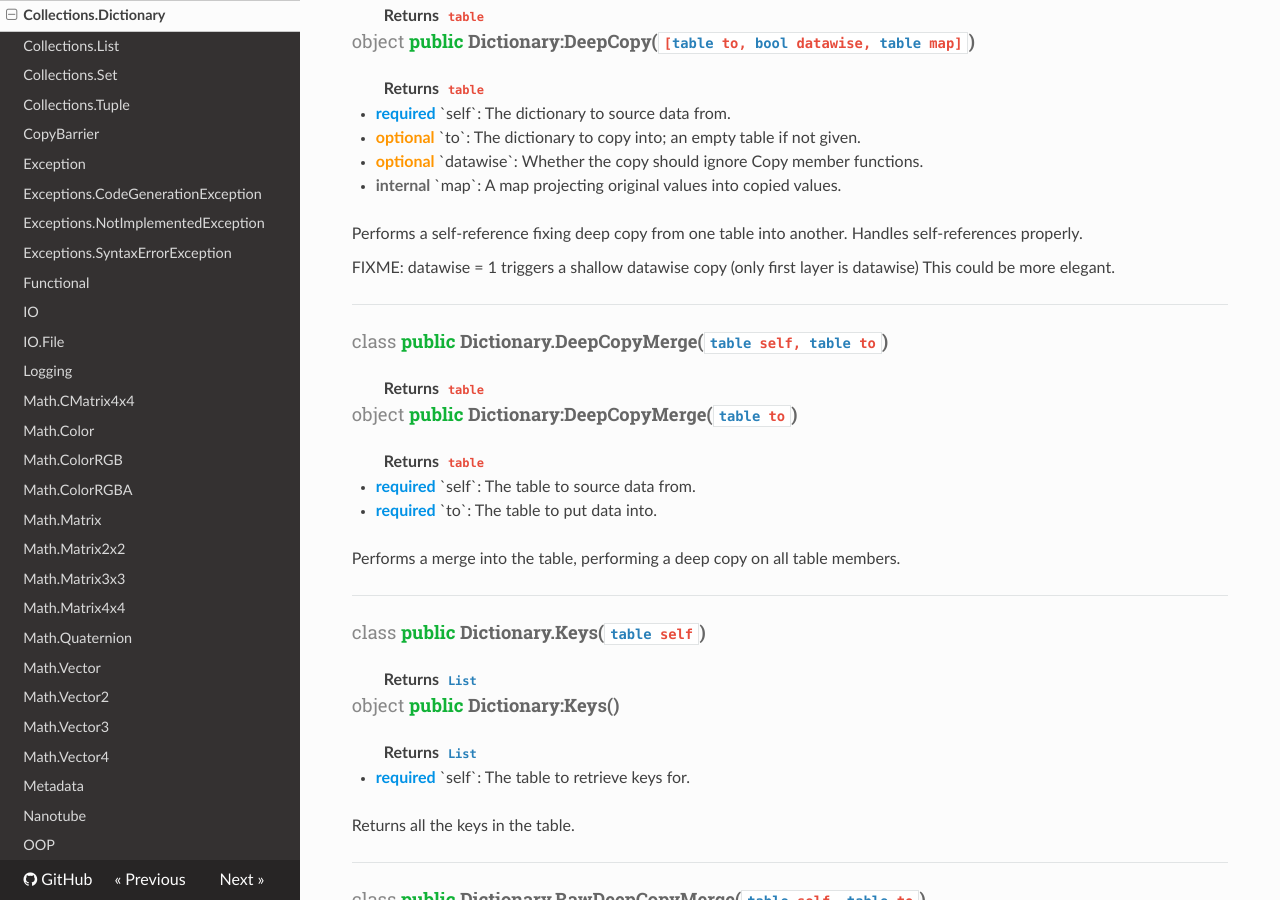
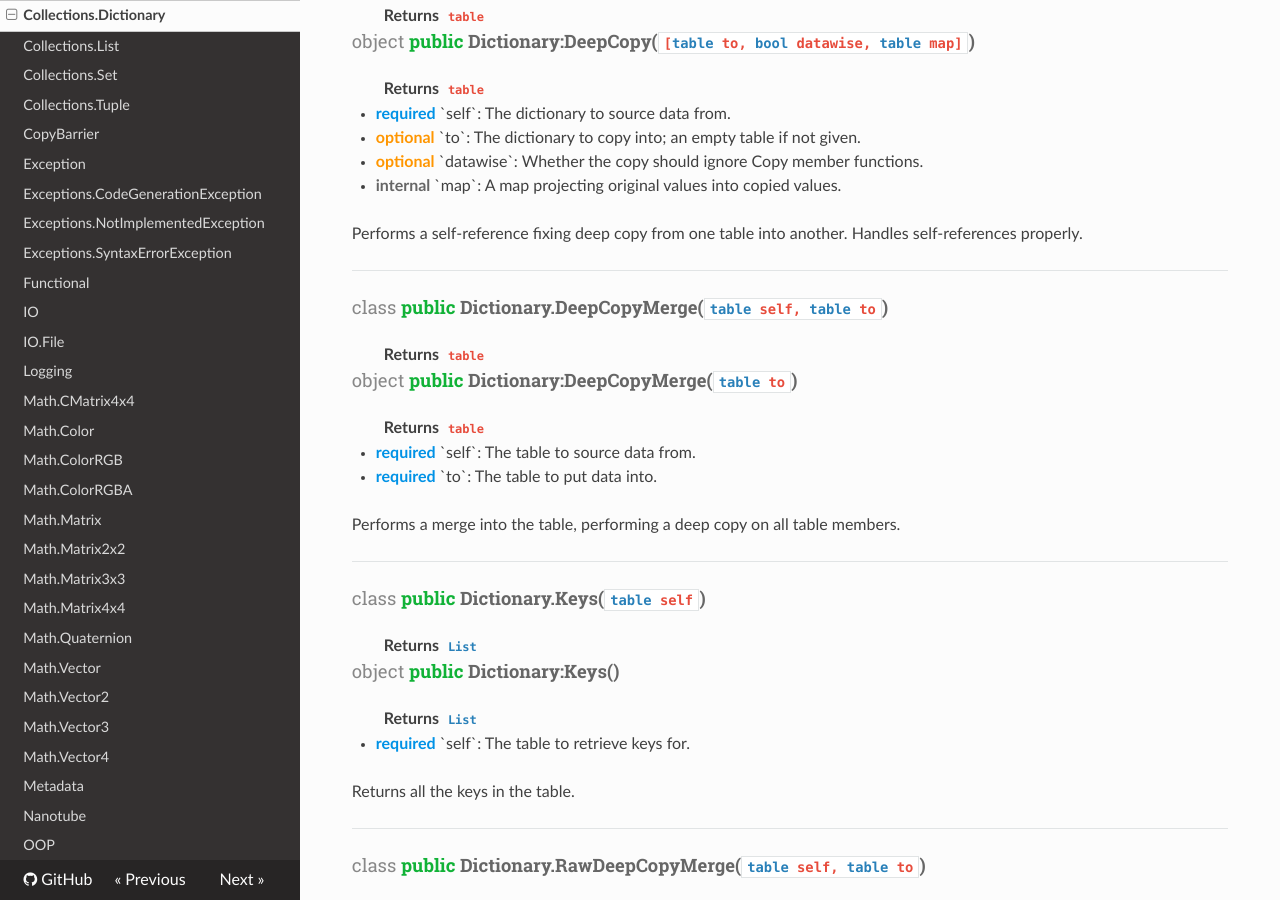
Before and after one commit to lua-carbon/carbon, an MkDocs documentation site: the page built from docs/Classes/Collections.Dictionary.md, in a window 1280 px wide and 900 px high, scrolled down 668 px. Built offline with MkDocs 1.6.1, drawn with Linux system fonts in a browser that asks for light colours; nearby versions of some CDN libraries; old or Windows-style settings are respelled for this version of MkDocs.

```diff
--- a/docs/Classes/Collections.Dictionary.md
+++ b/docs/Classes/Collections.Dictionary.md
@@ -37,9 +37,6 @@ Allows method-style syntax to be used on the object.
 
 Performs a self-reference fixing deep copy from one table into another.
 Handles self-references properly.
-
-FIXME: datawise = 1 triggers a shallow datawise copy (only first layer is datawise)
-This could be more elegant.
 <hr/>
 <h4 class="method-name"><span class="doc-scope doc-class">class</span> <span class="doc-visibility doc-public">public</span> Dictionary.DeepCopyMerge(<code><a href="Types#table">table</a> self, <a href="Types#table">table</a> to</code>)</h4>
 <p class="method-returns bold">Returns <code>table</code></p><h4 class="method-name"><span class="doc-scope doc-object">object</span> <span class="doc-visibility doc-public">public</span> Dictionary:DeepCopyMerge(<code><a href="Types#table">table</a> to</code>)</h4>
```
Also changed, not shown: readme.md (+2 -2 lines).
